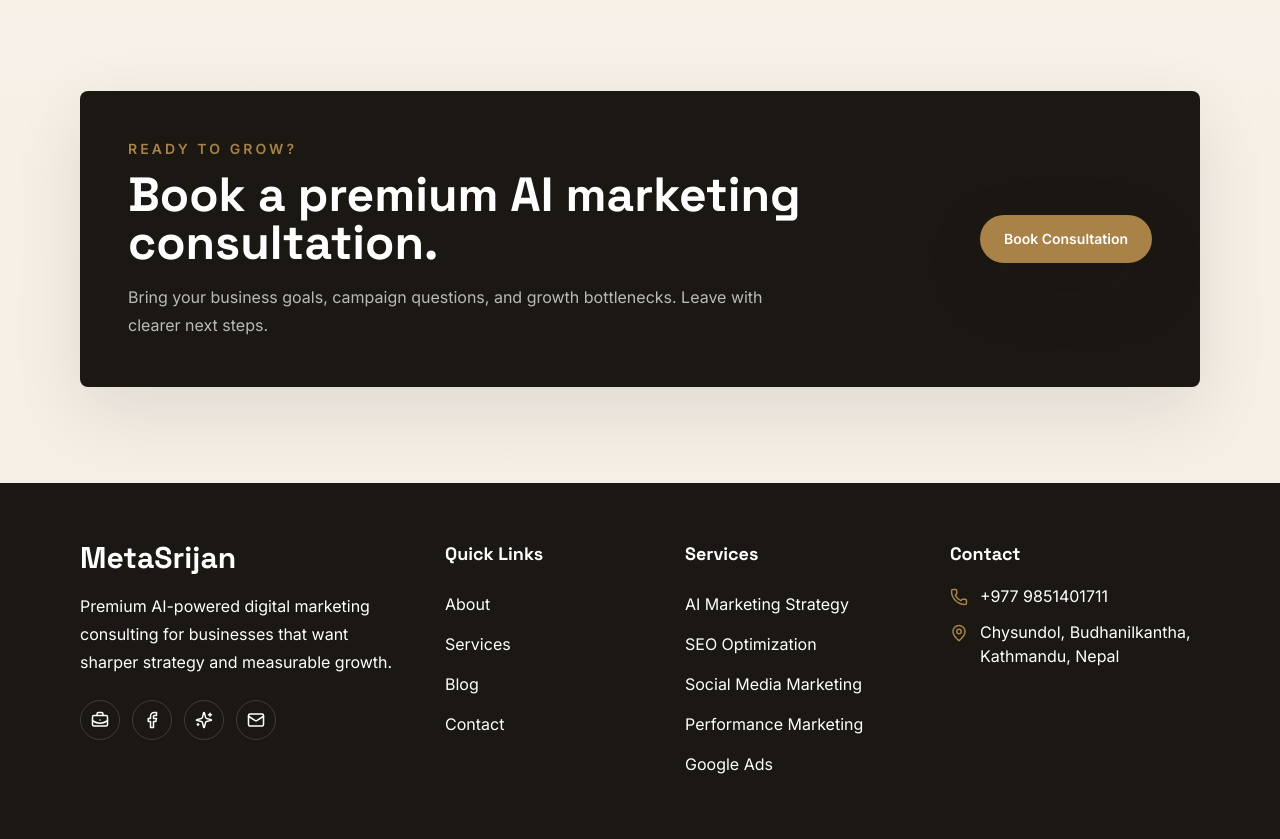
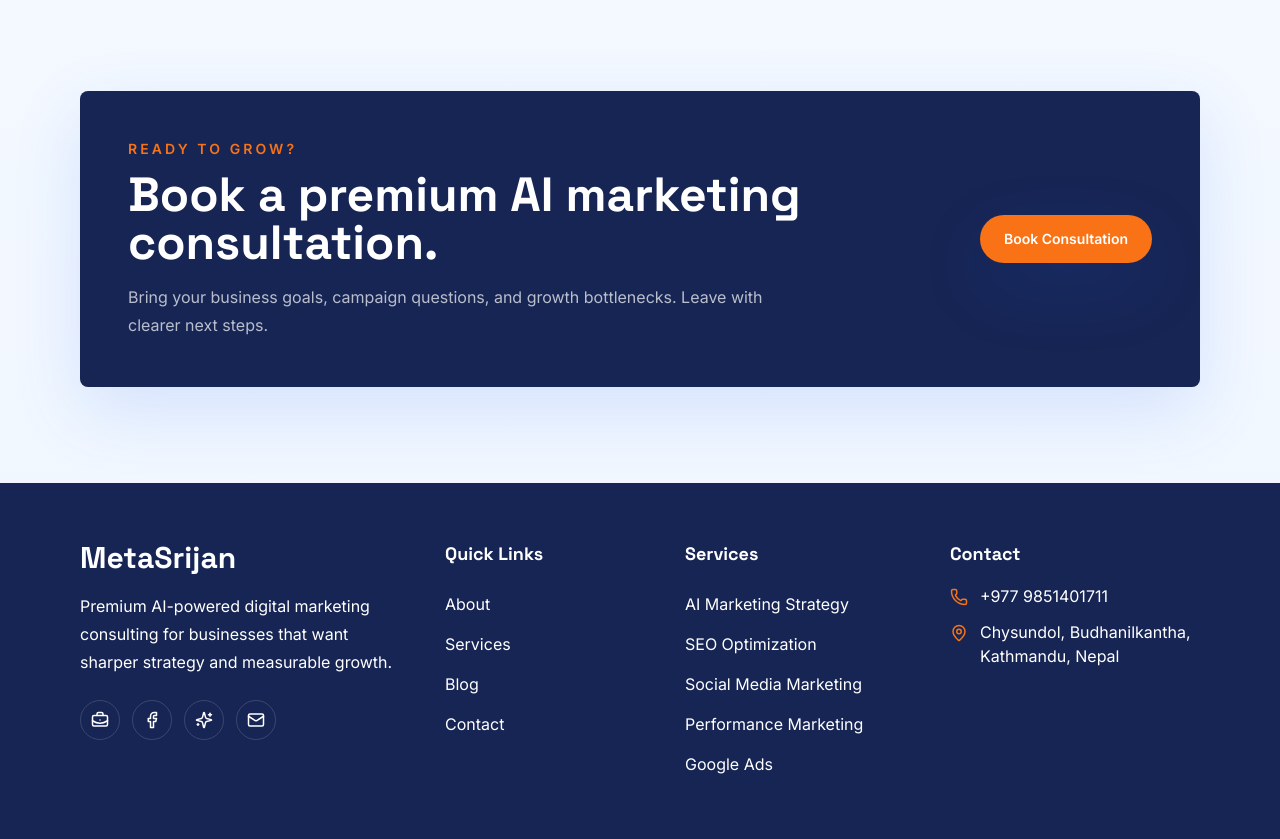
Before and after one commit to metasrijan-jpg/my-personal-website, a Next.js app: page / in a window 1280 px wide. Shown: the part 5080-5919 px from the top of the page. Built offline with nearby package versions, Linux system fonts and the light colour scheme; no server answers.

Commit message:
Update website styling and layout

```diff
--- a/app/globals.css
+++ b/app/globals.css
@@ -4,12 +4,18 @@
 
 :root {
   color-scheme: light;
-  --cream: #f6f1e8;
-  --ink: #1b1813;
-  --muted: #6e675a;
-  --gold: #a98248;
-  --beige: #e6d9c4;
-  --ai: #8a9a86;
+  --primary: #2563eb;
+  --secondary: #7c3aed;
+  --accent: #f97316;
+  --highlight: #facc15;
+  --background: #eff6ff;
+  --white: #ffffff;
+  --cream: #eff6ff;
+  --ink: #172554;
+  --muted: #475569;
+  --gold: #f97316;
+  --beige: #dbeafe;
+  --ai: #7c3aed;
 }
 
 * {
@@ -23,9 +29,9 @@ html {
 body {
   margin: 0;
   background:
-    radial-gradient(circle at 14% 10%, rgba(138, 154, 134, 0.16), transparent 28rem),
-    radial-gradient(circle at 86% 4%, rgba(169, 130, 72, 0.18), transparent 26rem),
-    linear-gradient(180deg, #f6f1e8 0%, #fcf8f1 48%, #f4eee4 100%);
+    radial-gradient(circle at 14% 10%, rgba(124, 58, 237, 0.11), transparent 28rem),
+    radial-gradient(circle at 86% 4%, rgba(37, 99, 235, 0.13), transparent 26rem),
+    linear-gradient(180deg, #eff6ff 0%, #ffffff 48%, #eff6ff 100%);
   color: var(--ink);
   font-family: var(--font-inter), sans-serif;
 }
@@ -43,7 +49,7 @@ textarea {
 }
 
 ::selection {
-  background: rgba(169, 130, 72, 0.24);
+  background: rgba(250, 204, 21, 0.45);
 }
 
 .container {
@@ -61,21 +67,21 @@ textarea {
 }
 
 .premium-card {
-  border: 1px solid rgba(27, 24, 19, 0.08);
+  border: 1px solid rgba(37, 99, 235, 0.14);
   background: rgba(255, 255, 255, 0.74);
-  box-shadow: 0 22px 60px rgba(27, 24, 19, 0.08);
+  box-shadow: 0 22px 60px rgba(37, 99, 235, 0.10);
   backdrop-filter: blur(18px);
 }
 
 .ai-grid {
   background-image:
-    linear-gradient(rgba(27, 24, 19, 0.04) 1px, transparent 1px),
-    linear-gradient(90deg, rgba(27, 24, 19, 0.04) 1px, transparent 1px);
+    linear-gradient(rgba(37, 99, 235, 0.08) 1px, transparent 1px),
+    linear-gradient(90deg, rgba(124, 58, 237, 0.08) 1px, transparent 1px);
   background-size: 34px 34px;
 }
 
 .focus-ring:focus-visible {
-  outline: 3px solid rgba(169, 130, 72, 0.45);
+  outline: 3px solid rgba(249, 115, 22, 0.55);
   outline-offset: 3px;
 }
 
@@ -97,8 +103,8 @@ textarea {
 
 .input:focus {
   outline: none;
-  border-color: rgba(169, 130, 72, 0.72);
-  box-shadow: 0 0 0 4px rgba(169, 130, 72, 0.14);
+  border-color: rgba(37, 99, 235, 0.72);
+  box-shadow: 0 0 0 4px rgba(37, 99, 235, 0.14);
   background: #fff;
 }
 
@@ -171,7 +177,7 @@ textarea {
   width: 100% !important;
   border: 0 !important;
   border-radius: 999px !important;
-  background: var(--gold) !important;
+  background: var(--accent) !important;
   color: white !important;
   font: inherit !important;
   font-weight: 700 !important;
@@ -180,8 +186,22 @@ textarea {
 }
 
 .flodesk-shell [data-ff-el="submit"]:hover {
-  background: #97703d !important;
+  background: #ea580c !important;
   transform: translateY(-1px);
+}
+
+.hero-gradient {
+  background:
+    radial-gradient(circle at 12% 18%, rgba(124, 58, 237, 0.22), transparent 26rem),
+    radial-gradient(circle at 88% 8%, rgba(37, 99, 235, 0.22), transparent 28rem),
+    linear-gradient(135deg, #eff6ff 0%, #ffffff 52%, #eef2ff 100%);
+}
+
+.gradient-text {
+  background: linear-gradient(100deg, var(--primary), var(--secondary));
+  -webkit-background-clip: text;
+  background-clip: text;
+  color: transparent;
 }
 
 .flodesk-shell .fd-form-success {
--- a/app/page.tsx
+++ b/app/page.tsx
@@ -11,11 +11,11 @@ import { brand, features, posts, services, stats, testimonials } from "@/lib/dat
 export default function HomePage() {
   return (
     <>
-      <section className="relative overflow-hidden border-b border-ink/10">
+      <section className="hero-gradient relative overflow-hidden border-b border-primary/10">
         <div className="absolute inset-0 ai-grid opacity-60" />
         <div className="container relative grid min-h-[calc(100vh-80px)] items-center gap-12 py-16 lg:grid-cols-[1.05fr_0.95fr]">
           <Reveal>
-            <p className="mb-5 inline-flex rounded-full border border-gold/25 bg-white/60 px-4 py-2 text-sm font-bold text-gold">
+            <p className="mb-5 inline-flex rounded-full border border-highlight/60 bg-highlight/20 px-4 py-2 text-sm font-bold text-ink">
               {brand.role}
             </p>
             <h1 className="font-heading text-5xl font-bold leading-[1.03] text-ink sm:text-6xl lg:text-7xl">
--- a/components/ui/button.tsx
+++ b/components/ui/button.tsx
@@ -3,9 +3,9 @@ import type { AnchorHTMLAttributes, ButtonHTMLAttributes, ReactNode } from "reac
 import { cn } from "@/lib/utils";
 
 const variants = {
-  primary: "bg-ink text-white shadow-soft hover:-translate-y-0.5 hover:bg-[#0f0e0b]",
-  secondary: "border border-ink/15 bg-white/78 text-ink hover:-translate-y-0.5 hover:border-gold/60 hover:bg-white",
-  gold: "bg-gold text-white shadow-soft hover:-translate-y-0.5 hover:bg-[#97703d]"
+  primary: "bg-primary text-white shadow-soft hover:-translate-y-0.5 hover:bg-blue-700",
+  secondary: "border border-primary/20 bg-white/80 text-ink hover:-translate-y-0.5 hover:border-secondary/60 hover:bg-white hover:text-secondary",
+  gold: "bg-accent text-white shadow-soft hover:-translate-y-0.5 hover:bg-orange-600"
 };
 
 type BaseProps = {
@@ -21,7 +21,7 @@ export function Button({ children, variant = "primary", className, ...props }: B
   return (
     <button
       className={cn(
-        "focus-ring relative inline-flex min-h-12 items-center justify-center gap-2 overflow-hidden rounded-full px-6 text-sm font-semibold transition",
+        "group focus-ring relative inline-flex min-h-12 items-center justify-center gap-2 overflow-hidden rounded-full px-6 text-sm font-semibold transition",
         variants[variant],
         className
       )}
--- a/tailwind.config.ts
+++ b/tailwind.config.ts
@@ -5,20 +5,25 @@ const config: Config = {
   theme: {
     extend: {
       colors: {
-        cream: "#F6F1E8",
-        ink: "#1B1813",
-        muted: "#6E675A",
-        gold: "#A98248",
-        beige: "#E6D9C4",
-        ai: "#8A9A86"
+        primary: "#2563EB",
+        secondary: "#7C3AED",
+        accent: "#F97316",
+        highlight: "#FACC15",
+        background: "#EFF6FF",
+        cream: "#EFF6FF",
+        ink: "#172554",
+        muted: "#475569",
+        gold: "#F97316",
+        beige: "#DBEAFE",
+        ai: "#7C3AED"
       },
       fontFamily: {
         heading: ["var(--font-space-grotesk)", "sans-serif"],
         body: ["var(--font-inter)", "sans-serif"]
       },
       boxShadow: {
-        soft: "0 24px 70px rgba(27, 24, 19, 0.10)",
-        glow: "0 0 45px rgba(169, 130, 72, 0.20)"
+        soft: "0 24px 70px rgba(37, 99, 235, 0.14)",
+        glow: "0 0 45px rgba(124, 58, 237, 0.24)"
       }
     }
   },
```
